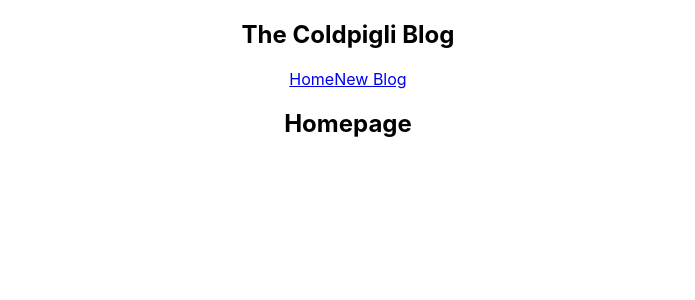
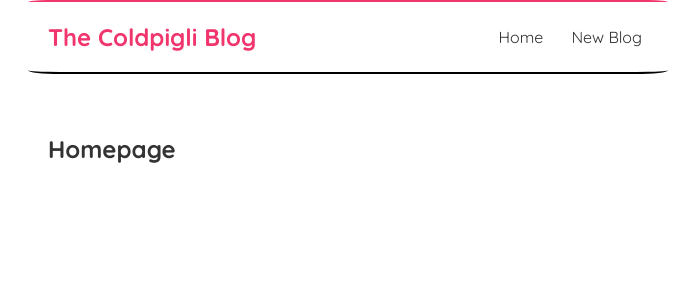
Before and after one commit to coldpigli/coldpigli-blog, a React (Create React App) app: page / in a window 1280 px wide. Shown: the top 300 px of the page, without its empty margins (292-987 px from the left). Built offline with nearby package versions, Linux system fonts and the light colour scheme.

Commit message:
Added CSS styling

```diff
--- a/src/App.css
+++ /dev/null
@@ -1,3 +0,0 @@
-.App {
-  text-align: center;
-}
--- a/src/App.js
+++ b/src/App.js
@@ -1,11 +1,10 @@
-import './App.css';
 import NavBar from './NavBar';
 import Home from './Home';
 function App() {
   return (
-    <div className="App">
+    <div className="app">
       <NavBar/>
-      <div className='Content'>
+      <div className='content'>
         <Home/>
       </div>
     </div>
--- a/src/index.css
+++ b/src/index.css
@@ -1,13 +1,41 @@
-body {
+@import url('https://fonts.googleapis.com/css2?family=Quicksand:wght@300;400;500;600;700&display=swap');
+
+/* base styles */
+* {
   margin: 0;
-  font-family: -apple-system, BlinkMacSystemFont, 'Segoe UI', 'Roboto', 'Oxygen',
-    'Ubuntu', 'Cantarell', 'Fira Sans', 'Droid Sans', 'Helvetica Neue',
-    sans-serif;
-  -webkit-font-smoothing: antialiased;
-  -moz-osx-font-smoothing: grayscale;
+  font-family: "Quicksand";
+  color: #333;
 }
+.navbar {
+  padding: 20px;
+  display: flex;
+  align-items: center;
+  max-width: 600px;
+  margin: 0 auto;
 
-code {
-  font-family: source-code-pro, Menlo, Monaco, Consolas, 'Courier New',
-    monospace;
+  border-bottom: 2px solid black;
+  border-top: 2px double #f1356d;
+  border-bottom-right-radius: 5%;
+  border-bottom-left-radius: 5%;
+  border-top-left-radius: 3%;
+  border-top-right-radius: 3%;
 }
+.navbar h1 {
+  color: #f1356d;
+}
+.navbar .links {
+  margin-left: auto;
+}
+.navbar a {
+  margin-left: 16px;
+  text-decoration: none;
+  padding: 6px;
+}
+.navbar a:hover {
+  color: #f1356d;
+}
+.content {
+  max-width: 600px;
+  margin: 40px auto;
+  padding: 20px;
+}
```
